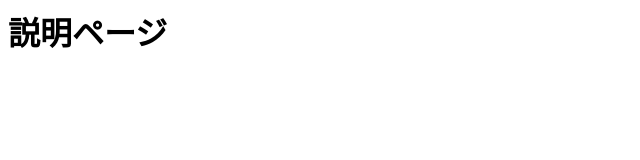
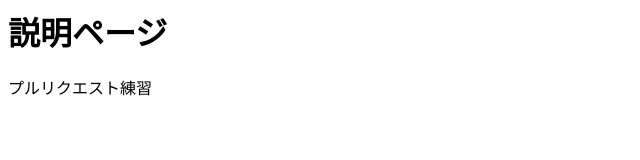
Before and after one commit to umemoto-precena/github-practice, a plain HTML site: page docs/index.html in a window 1280 px wide. Shown: the whole page, without its empty margins (0-640 px from the left). Drawn offline with Linux system fonts and the light colour scheme.

Commit message:
内容を追加

```diff
--- a/docs/index.html
+++ b/docs/index.html
@@ -1 +1,3 @@
 <h1>説明ページ</h1>
+
+<p>プルリクエスト練習</p>
```
